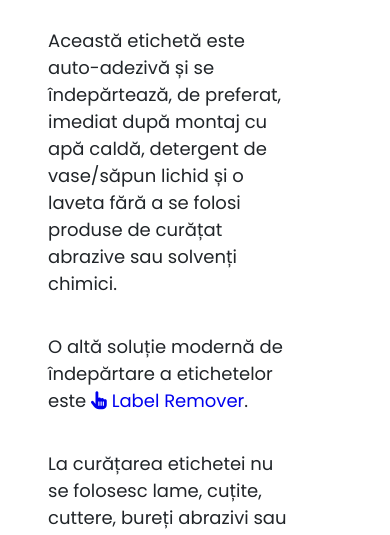
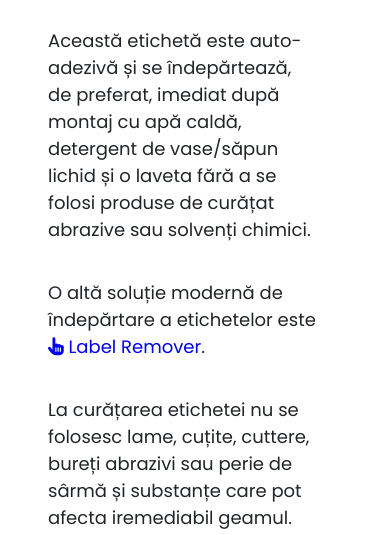
Before and after one commit to Victor1321/remar.github.io, a plain HTML site: page index.html in a window 390 px wide. Shown: the part 552-1087 px from the top of the page. Drawn offline with Linux system fonts and the light colour scheme.

Commit message:
Add files via upload

```diff
--- a/styles.css
+++ b/styles.css
@@ -132,6 +132,20 @@ section {
     display: block;
   }
 
+  body {
+    max-width: 768px;
+  }
+
+  .inst-cr {
+    margin-right: 24px;
+  }
+
+  section {
+    margin-left: 24px;
+    padding-right: 24px;
+    max-width: 768px;
+  }
+
   #viz-gm {
     display: flex;
     justify-content: center;
```
